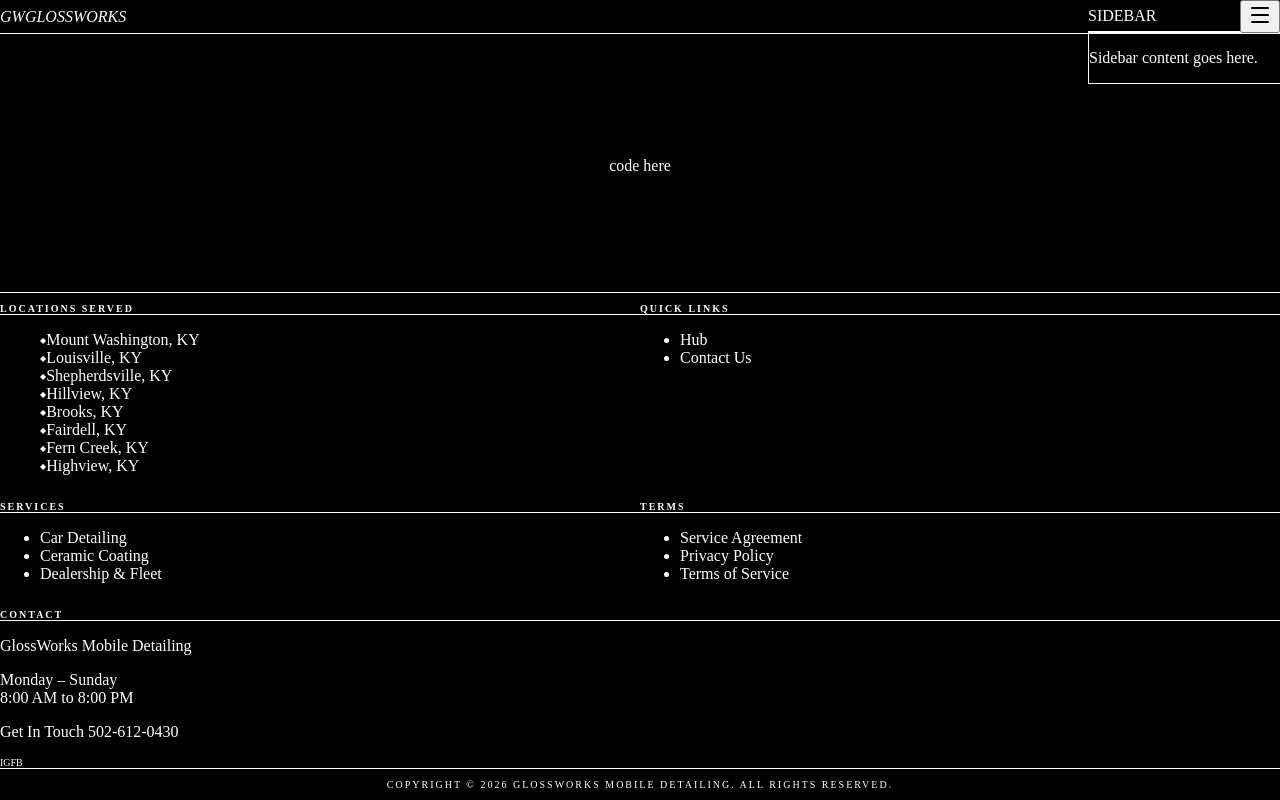
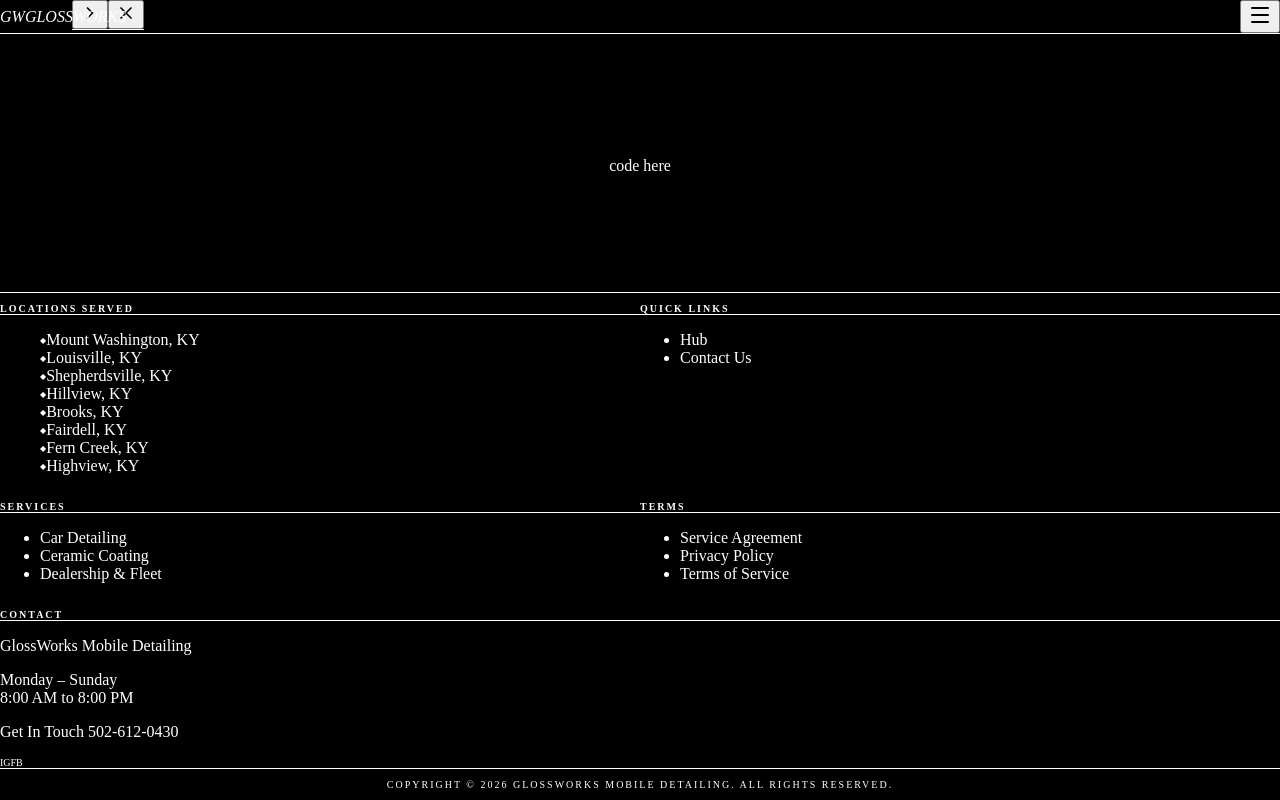
Before and after one commit to wafflemuncher1/website, a Next.js app: page / in a window 1280 px wide. Built offline with nearby package versions, Linux system fonts and the light colour scheme.

Commit message:
Trigger redeploy

```diff
--- a/src/components/SidebarDrawer.tsx
+++ b/src/components/SidebarDrawer.tsx
@@ -1,7 +1,7 @@
 'use client';
 
-import { useEffect } from 'react';
-import { X } from 'lucide-react';
+import { useEffect, useState } from 'react';
+import { X, ChevronLeft } from 'lucide-react';
 
 type SidebarDrawerProps = {
   open: boolean;
@@ -9,6 +9,14 @@ type SidebarDrawerProps = {
 };
 
 export default function SidebarDrawer({ open, onClose }: SidebarDrawerProps) {
+  const [expanded, setExpanded] = useState(false);
+
+  // Reset expansion whenever the drawer closes
+  useEffect(() => {
+    if (!open) setExpanded(false);
+  }, [open]);
+
+  // Close on Escape
   useEffect(() => {
     if (!open) return;
 
@@ -20,13 +28,15 @@ export default function SidebarDrawer({ open, onClose }: SidebarDrawerProps) {
     return () => window.removeEventListener('keydown', onKeyDown);
   }, [open, onClose]);
 
+  const widthClass = expanded ? 'w-[85vw] max-w-sm' : 'w-16';
+
   return (
     <>
-      {/* Backdrop */}
+      {/* Backdrop (only when expanded so the page remains usable in mini mode) */}
       <div
         className={[
           'fixed inset-0 z-[60] bg-black/70 transition-opacity duration-200',
-          open ? 'opacity-100 pointer-events-auto' : 'opacity-0 pointer-events-none',
+          open && expanded ? 'opacity-100 pointer-events-auto' : 'opacity-0 pointer-events-none',
         ].join(' ')}
         onClick={onClose}
         aria-hidden="true"
@@ -35,36 +45,46 @@ export default function SidebarDrawer({ open, onClose }: SidebarDrawerProps) {
       {/* Drawer */}
       <aside
         className={[
-          'fixed top-0 right-0 z-[70] h-dvh w-[85vw] max-w-sm',
-          'bg-zinc-950 text-white shadow-2xl', // more visible than pure bg-black
-          'transform transition-transform duration-200 will-change-transform',
+          'fixed top-0 right-0 z-[70] h-dvh',
+          widthClass,
+          'bg-zinc-950 text-white shadow-2xl',
+          'transform transition-[transform,width] duration-200 will-change-transform',
           open ? 'translate-x-0' : 'translate-x-full',
         ].join(' ')}
         role="dialog"
-        aria-modal="true"
+        aria-modal={expanded ? 'true' : 'false'}
         aria-label="Sidebar menu"
       >
-        <div className="flex items-center justify-between p-4 border-b border-zinc-800">
-          <div className="text-xs font-bold tracking-widest text-zinc-400 uppercase">
-            Sidebar
-          </div>
+        {/* Top row */}
+        <div className="flex items-center justify-end gap-2 p-3 border-b border-zinc-800">
+          {/* Expand/collapse */}
+          <button
+            type="button"
+            onClick={() => setExpanded((v) => !v)}
+            className="p-2 rounded-lg hover:bg-zinc-900 transition text-blue-500"
+            aria-label={expanded ? 'Collapse sidebar' : 'Expand sidebar'}
+            aria-expanded={expanded}
+          >
+            <ChevronLeft size={20} className={expanded ? '' : 'rotate-180'} />
+          </button>
 
+          {/* Close */}
           <button
             type="button"
             onClick={onClose}
             className="p-2 rounded-lg hover:bg-zinc-900 transition text-blue-500"
             aria-label="Close menu"
           >
-            <X size={22} />
+            <X size={20} />
           </button>
         </div>
 
-        {/* Visible placeholder content */}
-        <div className="p-4">
-          <div className="rounded-xl border border-zinc-800 bg-black/40 p-4">
-            <p className="text-sm text-zinc-300">
-              Sidebar content goes here.
-            </p>
+        {/* Content: only visible when expanded */}
+        <div className={expanded ? 'block' : 'hidden'}>
+          <div className="p-4">
+            <div className="rounded-xl border border-zinc-800 bg-black/40 p-4">
+              <p className="text-sm text-zinc-300">Sidebar content goes here.</p>
+            </div>
           </div>
         </div>
       </aside>
```
